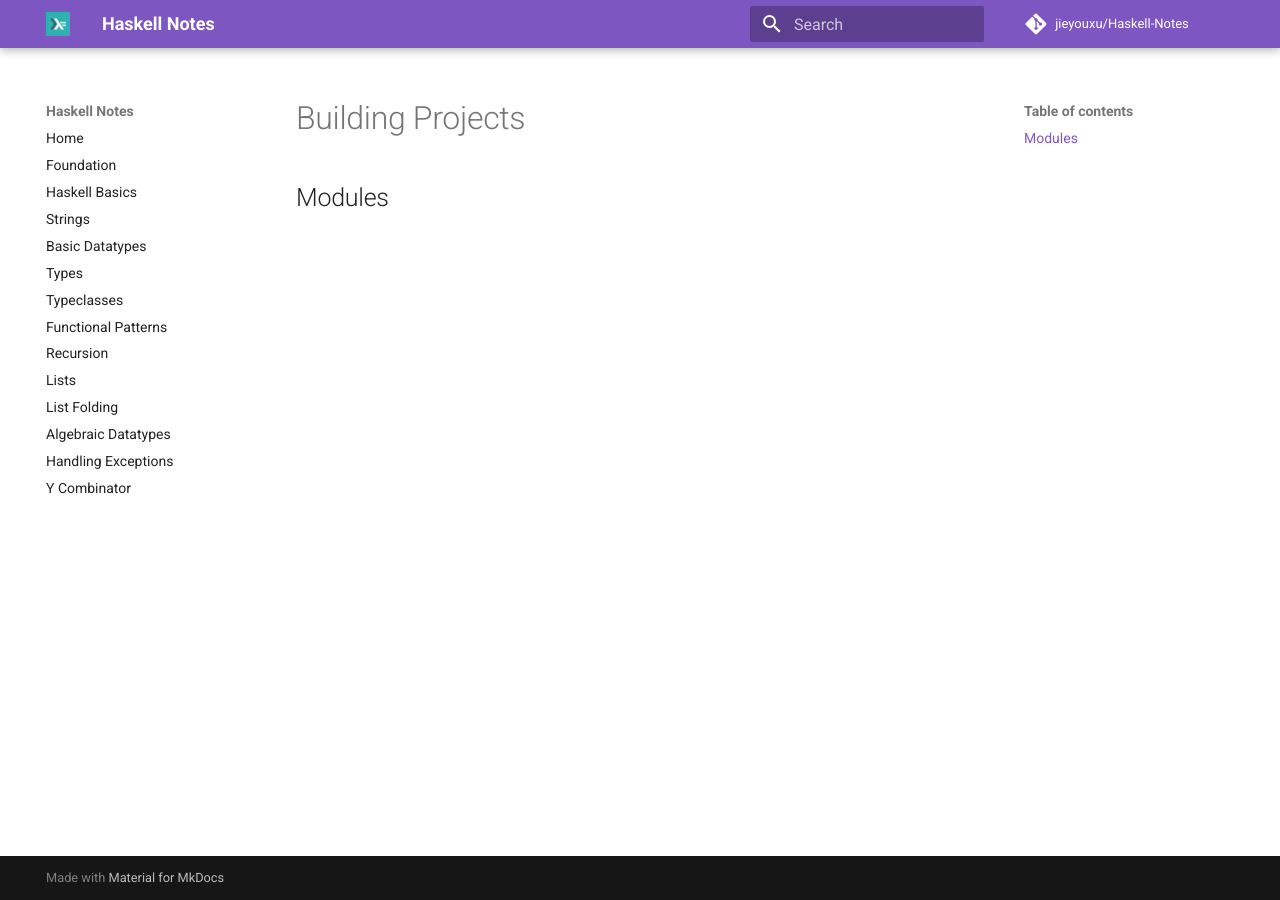
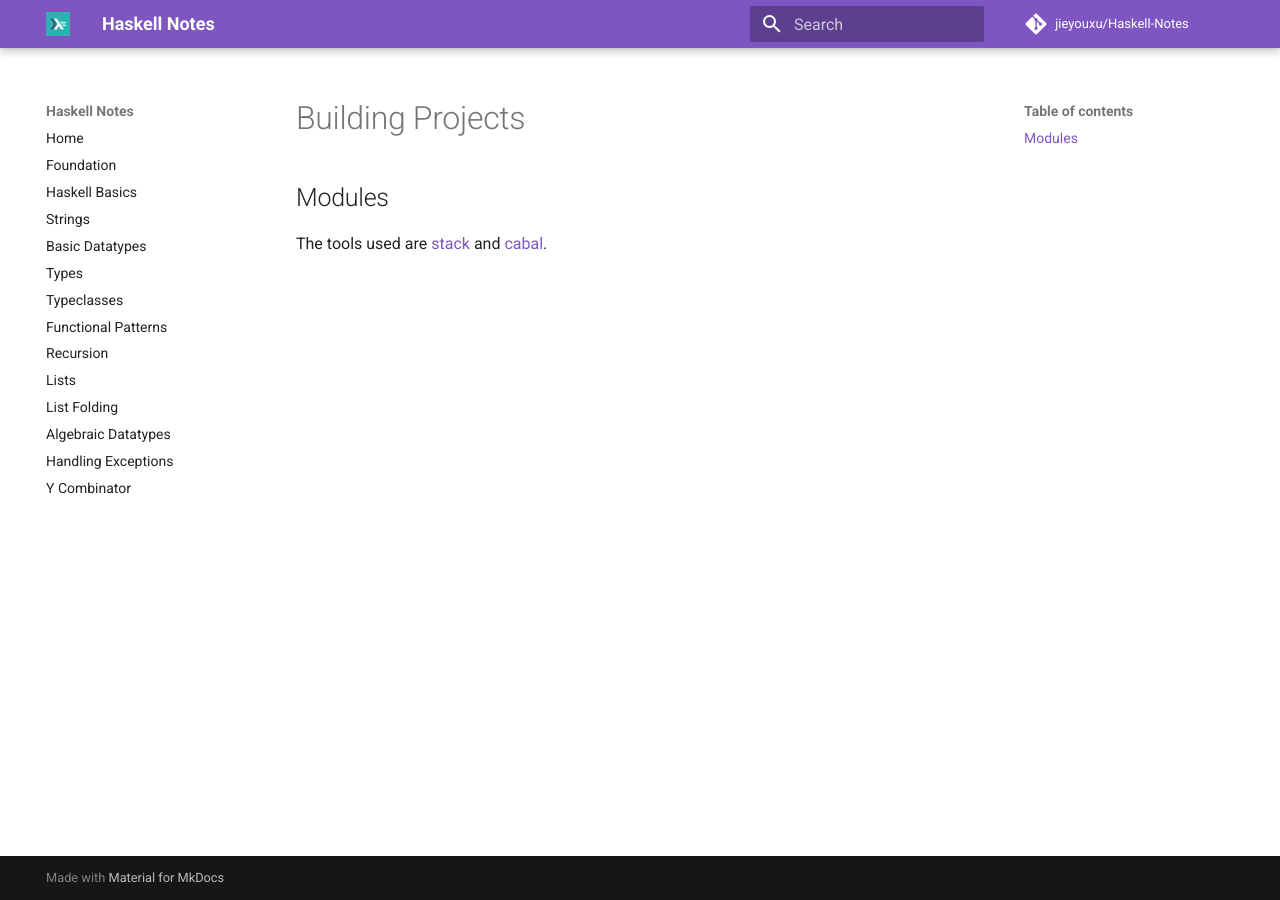
Before and after one commit to jieyouxu/Haskell-Notes, an MkDocs documentation site: the page built from docs/13-building-projects/notes.md, in a window 1280 px wide. Built offline with MkDocs 1.6.1 and Material for MkDocs 9.7.7, drawn with Linux system fonts in a browser that asks for light colours; comment, search, counter and statistics services are not loaded.

Commit message:
Remove submodule

```diff
--- a/docs/13-building-projects/notes.md
+++ b/docs/13-building-projects/notes.md
@@ -1,3 +1,6 @@
 # Building Projects
 
 ## Modules
+
+The tools used are [stack](https://docs.haskellstack.org/en/stable/README/) and
+[cabal](https://www.haskell.org/cabal/).
```
Also changed, not shown: .gitmodules (deleted).
